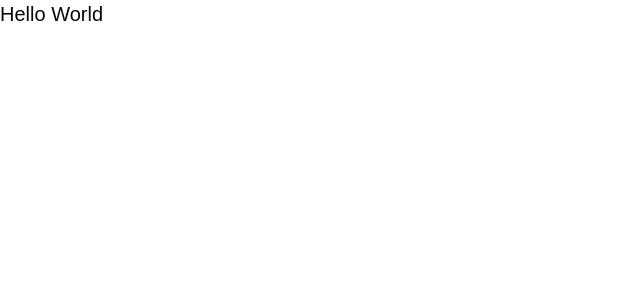
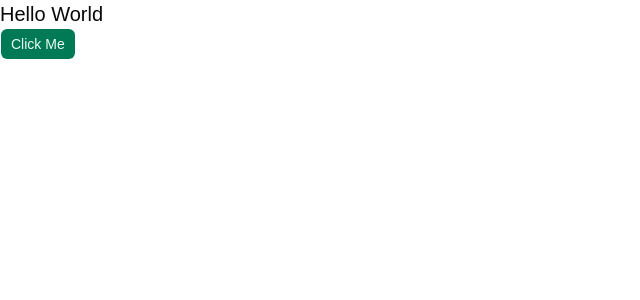
Before and after one commit to fredrikj31/overload, a React (Vite) app in the folder frontend/: page / in a window 1280 px wide. Shown: the top 300 px of the page, without its empty margins (0-640 px from the left). Built offline with nearby package versions, Linux system fonts and the light colour scheme.

Commit message:
chore(frontend): adds shadcn button to App.tsx file

```diff
--- a/frontend/src/App.tsx
+++ b/frontend/src/App.tsx
@@ -1,3 +1,10 @@
+import { Button } from "@shadcn-ui/components/ui/button";
+
 export const App = () => {
-  return <h1 className="text-xl">Hello World</h1>;
+  return (
+    <>
+      <h1 className="text-xl">Hello World</h1>
+      <Button>Click Me</Button>
+    </>
+  );
 };
```
